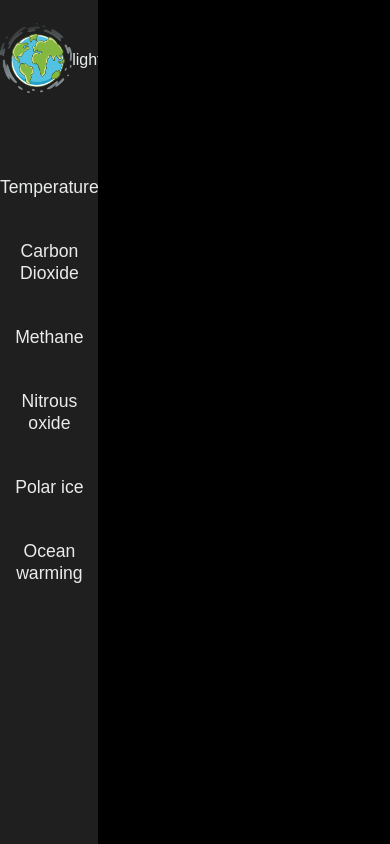
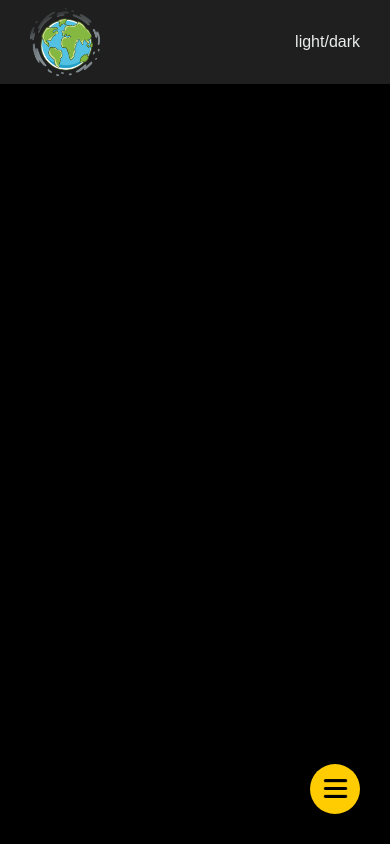
Before and after one commit to francesca-pizzighini/no-planet-b, a React (Vite) app: page /data in a window 390 px wide. Built offline with nearby package versions, Linux system fonts and the light colour scheme.

Commit message:
chartpage + menu hamburger

```diff
--- a/src/components/navbar/navbar.scss
+++ b/src/components/navbar/navbar.scss
@@ -2,9 +2,7 @@
 
 .navbar {
     display: grid;
-    grid-template-columns: repeat(1, 1fr);
     grid-auto-columns: minmax(140px, auto);
-    grid-template-rows: repeat(1, 1fr);
     gap: 10px;
 
     a {
@@ -33,32 +31,3 @@
         }
     }
 }
-
-.chart-pages{
-    .side{
-        .upper-side{
-            height: 80px;
-            margin-top: 20px;
-            display: flex;
-            align-items: center;
-            justify-content: space-around;
-
-            img{
-                height: 70px;
-            }
-        }
-        .navbar{
-            margin-top: 50px;
-            grid-template-columns: repeat(1, 1fr);
-            grid-auto-columns: minmax(140px, auto);
-            grid-template-rows: repeat(6, 1fr);
-            gap:0px;
-
-            a{
-                div{
-                    border: none;
-                }
-            }
-        }
-    }
-}
--- a/src/pages/chart-page/chartPage.jsx
+++ b/src/pages/chart-page/chartPage.jsx
@@ -1,12 +1,51 @@
-import { Outlet } from "react-router-dom";
+import { Link, Outlet } from "react-router-dom";
 import ChartNavbar from "../../components/navbar/chartNavbar";
 import "./chartPage.scss";
+import logo from "../../assets/img/logo.png";
+import Navbar from "../../components/navbar/navbar";
+import { useState } from "react";
+import hamburger from "../../assets/img/hamburgher.png";
 
 function ChartPage() {
+  const [visibleMenu, setVisibleMenu] = useState(false)
+
+  function showMenu() {
+    setVisibleMenu(!visibleMenu);
+  }
+
   return (
     <div
       className="chart-pages"
     >
+      <div className="upper-bar">
+        <Link
+          to={"/"}
+          className="chart-logo"
+        >
+          <img
+            src={logo}
+            alt="logo"
+          />
+        </Link>
+        <p className="light-dark">light/dark</p>
+      </div>
+
+      <button
+        className="circle-menu"
+        onMouseEnter={showMenu}
+        onMouseLeave={showMenu}
+      >
+        <img src={hamburger}/>
+
+        {visibleMenu && (<div
+          className="circle-menu-navbar"
+        >
+          <Navbar/>
+        </div>)
+        }
+      </button>
+
+
       <div
         className="side"
       >
--- a/src/pages/chart-page/chartPage.scss
+++ b/src/pages/chart-page/chartPage.scss
@@ -2,14 +2,173 @@
 
 .chart-pages {
     display: flex;
+    flex-direction: column;
+    position: relative;
 
+    .upper-bar {
+        height: 10dvh;
+        width: 100dvw;
+        display: flex;
+        align-items: center;
+        justify-content: space-between;
+
+        .chart-logo {
+            height: 8dvh;
+            img{
+                height: 8dvh;
+                margin-left: 30px;
+            }
+        }
+
+        .light-dark {
+            margin-right: 30px;
+        }
+    }
+
+    .circle-menu {
+        width: 50px;
+        height: 50px;
+        border-radius: 50%;
+        position: absolute;
+        bottom: 30px;
+        right: 30px;
+        background-color: $yellow;
+        display: flex;
+        align-items: center;
+        justify-content: center;
+        border: none;
+        cursor: pointer;
+        z-index: 9;
+
+        img {
+            height: 25px;
+            width: 25px;
+        }
+
+        .circle-menu-navbar {
+            width: 300px;
+            position: absolute;
+            bottom: -2px;
+            right: 0px;
+
+            .navbar {
+                display: grid;
+                gap: 0px;
+                grid-template-columns: repeat(1, 1fr);
+                grid-template-rows: repeat(6, 1fr);
+                // border: 1px solid $yellow;
+                width: 300px;
+                position: relative;
+                z-index: 0;
+
+                a {
+                    div {
+                        border: none;
+                        height: 45px;
+                        width: 300px;
+                    }
+                }
+            }
+        }
+
+    }
+    // .circle-menu:hover {
+    //     background-color: $dark-yellow;
+    // }
+
+
+    .side {
+        display: none;
+
+        .upper-side {
+            height: 80px;
+            margin-top: 20px;
+            display: flex;
+            align-items: center;
+            justify-content: space-around;
+            display: block;
+
+            img {
+                height: 70px;
+            }
+        }
+
+        .navbar {
+            margin-top: 50px;
+            grid-template-columns: repeat(1, 1fr);
+            grid-auto-columns: minmax(140px, auto);
+            grid-template-rows: repeat(6, 1fr);
+            gap: 0px;
+
+            a {
+                div {
+                    border: none;
+                }
+            }
+        }
+    }
+
+    .chart {
+        height: 90dvh;
+        width: 100dvw;
+        background-color: $darker-color;
+    }
+}
+
+
+
+
+
+@media only screen and (min-width: 500px) and (max-width: 699px) {
+
+}
+
+@media only screen and (min-width: 700px) and (max-width: 1499px) {
+    .chart-pages {
+        display: flex;
+        flex-direction: row;
+
+        .upper-bar {
+            display: none;
+        }
+        .circle-menu {
+            display: none;
+        }
+        .circle-menu-navbar{
+            display: none;
+        }
         .side {
             height: 100dvh;
             width: 25dvw;
             background-color: $dark-color;
             display: flex;
             flex-direction: column;
-        // display: none;
+
+            .upper-side {
+                height: 80px;
+                margin-top: 20px;
+                display: flex;
+                align-items: center;
+                justify-content: space-around;
+
+                img {
+                    height: 70px;
+                }
+            }
+
+            .navbar {
+                margin-top: 50px;
+                grid-template-columns: repeat(1, 1fr);
+                grid-auto-columns: minmax(140px, auto);
+                grid-template-rows: repeat(6, 1fr);
+                gap: 0px;
+
+                a {
+                    div {
+                        border: none;
+                    }
+                }
+            }
         }
 
         .chart {
@@ -18,3 +177,8 @@
             background-color: $darker-color;
         }
     }
+}
+
+@media only screen and (min-width: 1500px) {
+
+}
--- a/src/variables.scss
+++ b/src/variables.scss
@@ -3,4 +3,5 @@ $darker-color: #000;
 $light-color: #EAECEC;
 $greyish-color: #D6D6D6;
 $yellow: #FFCC01;
+$dark-yellow: #E0B400;
 $contrast: #2CA6A4;
```
Also changed, not shown: src/assets/img/hamburgher.png (added). Lines whose indentation alone changed are shown as unchanged.
